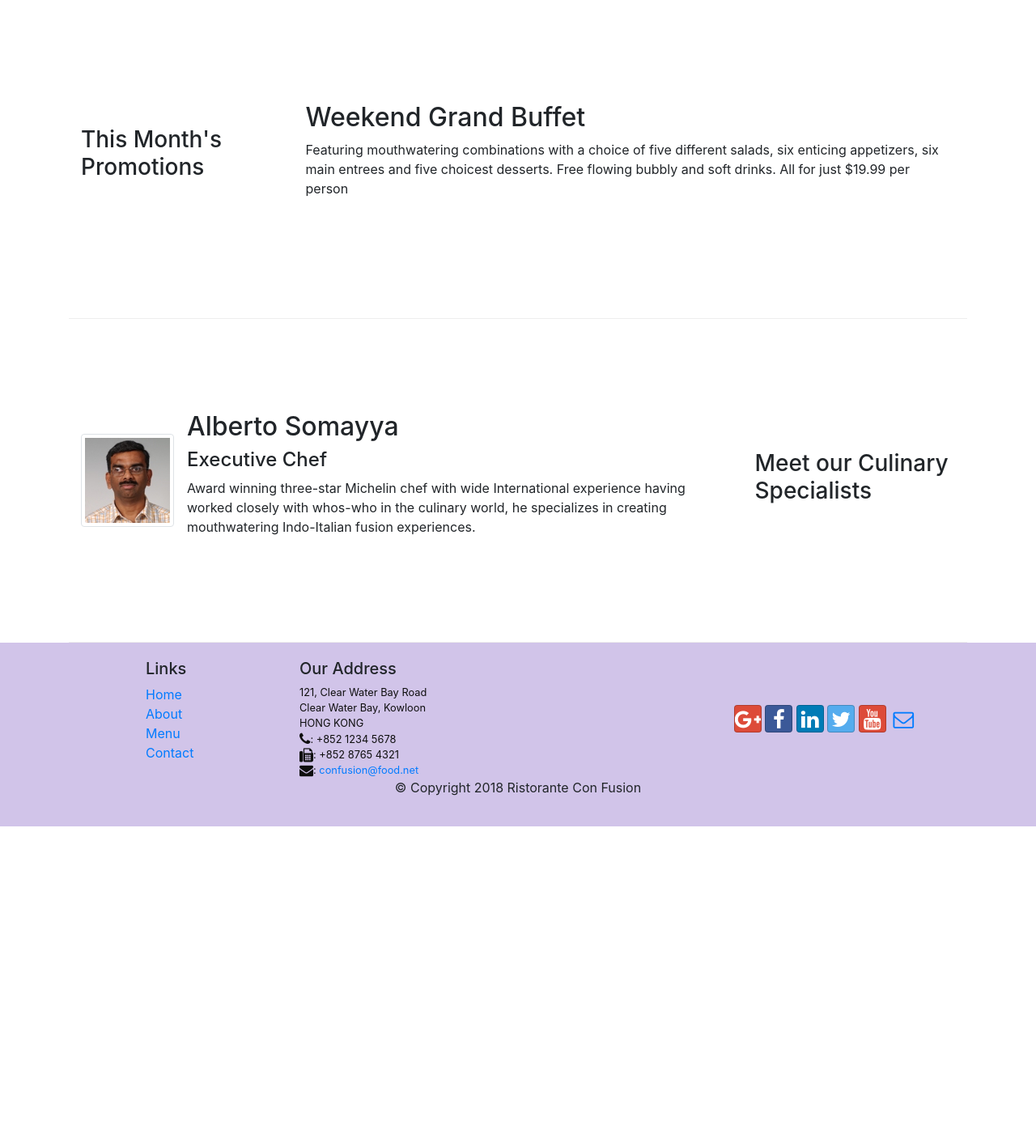
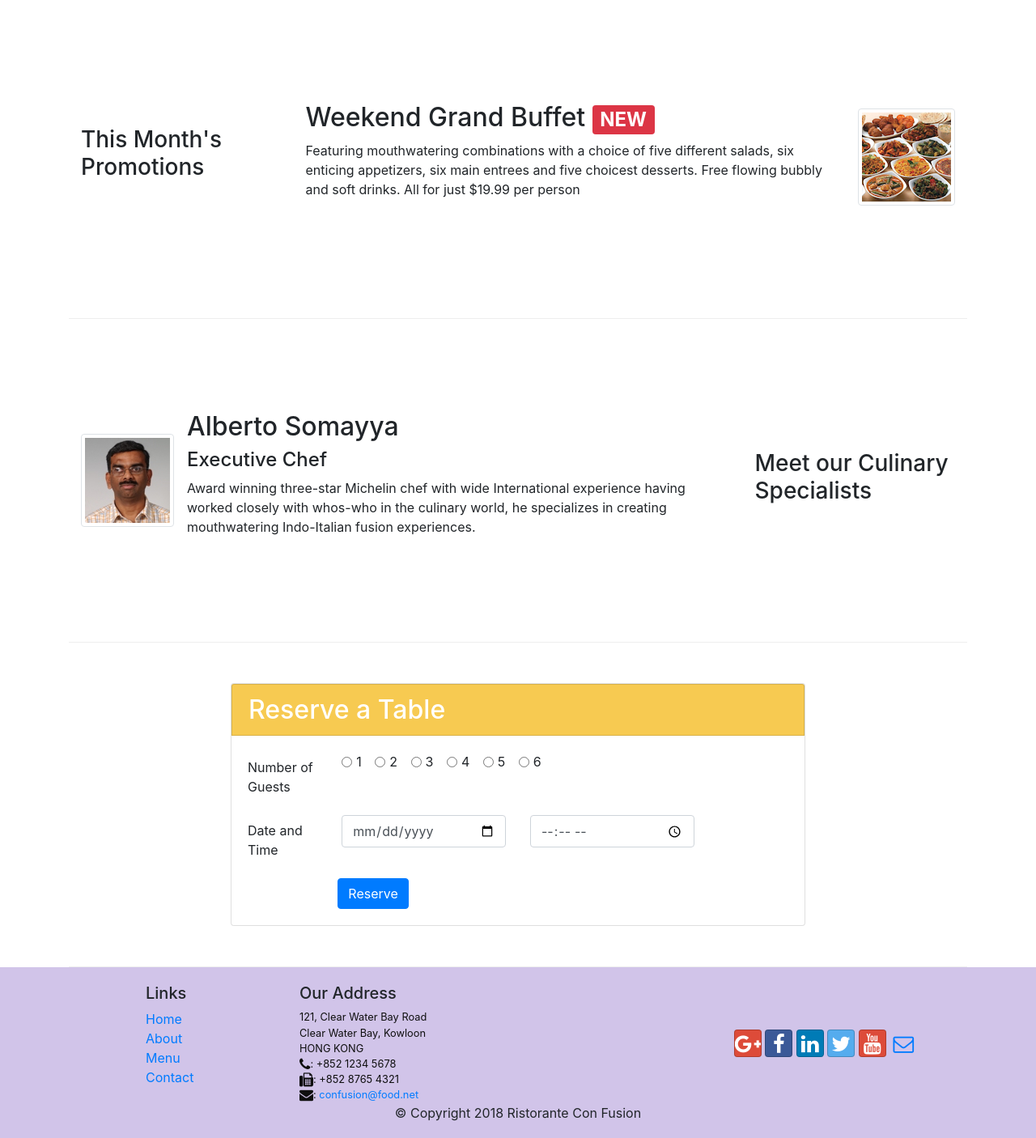
Before and after one commit to ujoshidev/BootStrap_Initial, a website: page index.html in a window 1280 px wide. Shown: the part 740-2146 px from the top of the page at 81% size. Before the commit the page ends 1761 px from the top, so only its background shows below. Drawn offline with nearby package versions, Linux system fonts and the light colour scheme.

Commit message:
'Assignment-2'

```diff
--- a/index.html
+++ b/index.html
@@ -40,9 +40,17 @@
                     <h1>Ristorante con Fusion</h1>
                     <p>We take inspiration from the World's best cuisines, and create a unique fusion experience. Our lipsmacking creations will tickle your culinary senses!</p>
                 </div>
-                <div class="col-12 col-sm align-self-center">
+
+                <div class="col-6 col-sm align-self-center">
                     <img src="img/logo.png" clas="img-fluid">
                 </div>
+
+                <div class="col-6 col-sm align-self-center">
+                    <a href="#scroll-reservation-table" class="btn btn-block">
+                        <button class="btn btn-warning btn-block">Reserve Table</button>
+                    </a>
+                </div>
+
             </div>
         </div>
     </header>
@@ -66,12 +74,17 @@
 
 
         <div class="row row-content align-items-center">
-            <div class="col-12 col-sm-4 col-md-3">
+            <div class="col-12 col-sm-4 order-sm-first col-md-3">
                 <h3>This Month's Promotions</h3>
             </div>
-            <div class="col col-sm col-md">
-                <h2>Weekend Grand Buffet</h2>
-                <p>Featuring mouthwatering combinations with a choice of five different salads, six enticing appetizers, six main entrees and five choicest desserts. Free flowing bubbly and soft drinks. All for just $19.99 per person </p>
+            <div class="col col-sm order-sm-last col-md">
+                <div class="media">
+                    <div class="media-body">
+                        <h2 class="mt-0">Weekend Grand Buffet <span class="badge badge-danger">NEW</span></h2>
+                        <p>Featuring mouthwatering combinations with a choice of five different salads, six enticing appetizers, six main entrees and five choicest desserts. Free flowing bubbly and soft drinks. All for just $19.99 per person </p>
+                    </div>
+                    <img class="d-flex ml-3 img-thumbnail align-self-center" src="img/buffet.png" alt="buffet">
+                </div>
             </div>
         </div>
 
@@ -87,6 +100,59 @@
                         <h4>Executive Chef</h4>
                         <p>Award winning three-star Michelin chef with wide International experience having worked closely with whos-who in the culinary world, he specializes in creating mouthwatering Indo-Italian fusion experiences. </p>
                     </div>
+                </div>
+            </div>
+        </div>
+
+        <div class="row row-content">
+            <div class="col-8 offset-2" id="scroll-reservation-table">
+                <div class="card">
+                    <h2 class="card card-header text-white" style="background-color: #f7ca51">Reserve a Table</h2>
+                <div class="card-body">
+                    <form>
+                        <div class="form-group row">
+                            <label for="numguest" class="col-md-2 col-form-label">Number of Guests</label>
+                            <div class="col-md-8">
+                                <div class="form-check form-check-inline">
+                                    <input class="form-check-input" type="radio" name="inlineRadioOptions" id="inlineRadio1" value="option1">
+                                    <label class="form-check-label" for="inlineRadio1">1</label>
+                                </div>
+                                <div class="form-check form-check-inline">
+                                    <input class="form-check-input" type="radio" name="inlineRadioOptions" id="inlineRadio2" value="option2">
+                                    <label class="form-check-label" for="inlineRadio2">2</label>
+                                  </div>
+                                  <div class="form-check form-check-inline">
+                                    <input class="form-check-input" type="radio" name="inlineRadioOptions" id="inlineRadio3" value="option3">
+                                    <label class="form-check-label" for="inlineRadio3">3</label>
+                                  </div>
+                                  <div class="form-check form-check-inline">
+                                    <input class="form-check-input" type="radio" name="inlineRadioOptions" id="inlineRadio4" value="option4">
+                                    <label class="form-check-label" for="inlineRadio4">4</label>
+                                  </div>
+                                  <div class="form-check form-check-inline">
+                                    <input class="form-check-input" type="radio" name="inlineRadioOptions" id="inlineRadio5" value="option5">
+                                    <label class="form-check-label" for="inlineRadio5">5</label>
+                                  </div>
+                                  <div class="form-check form-check-inline">
+                                    <input class="form-check-input" type="radio" name="inlineRadioOptions" id="inlineRadio6" value="option6">
+                                    <label class="form-check-label" for="inlineRadio6">6</label>
+                                  </div>
+                            </div>
+                        </div>
+
+                        <div class="form-group row">
+                            <label for="datetime" class="col-md-2 col-form-label">Date and Time</label>
+                            <div class="col-auto col-md-4">
+                                <input type="date" class="form-control" id="date" name="date" placeholder="Date"/>
+                            </div>
+                            <div class="col-auto col-md-4">
+                                <input type="time" class="form-control" id="time" name="time" placeholder="Time"/>
+                              </div>
+                        </div>
+
+                        <button type="submit" class="btn btn-primary offset-2">Reserve</button>
+                    </form>
+                </div>
                 </div>
             </div>
         </div>
```
